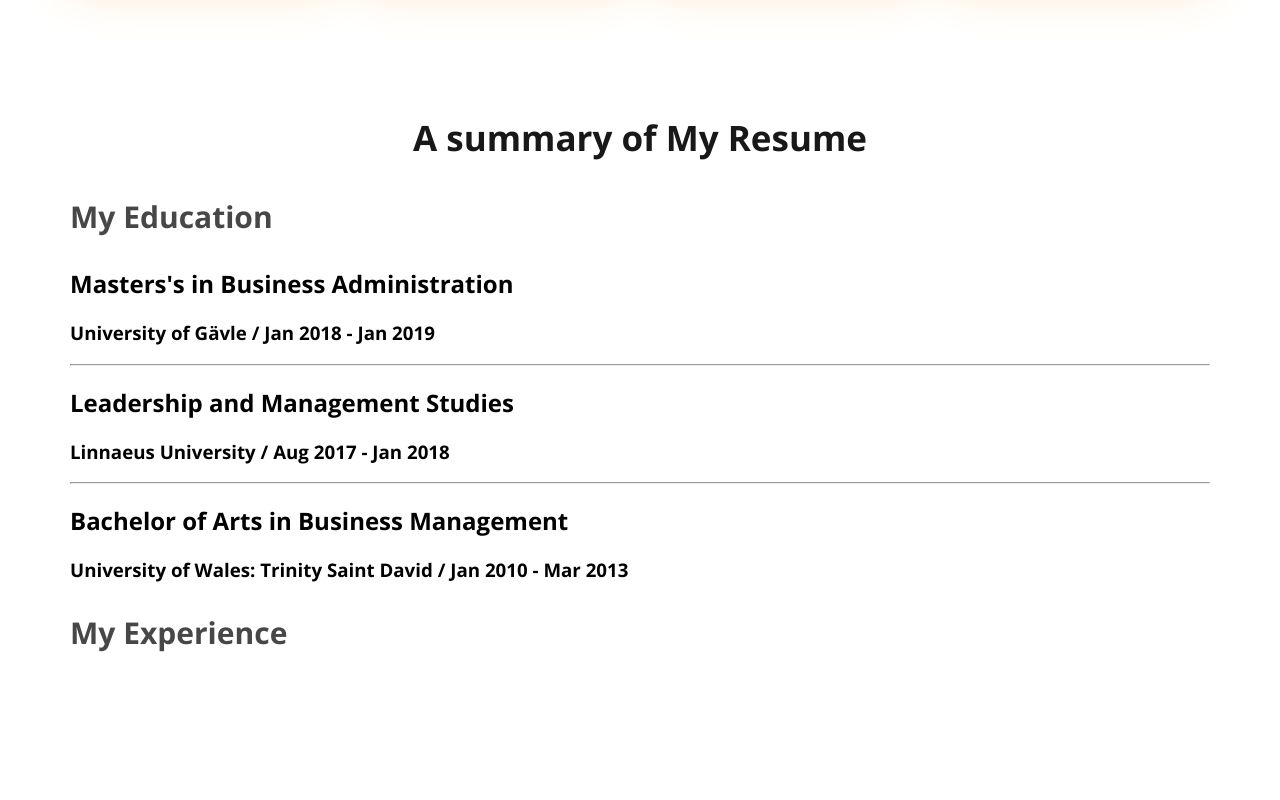
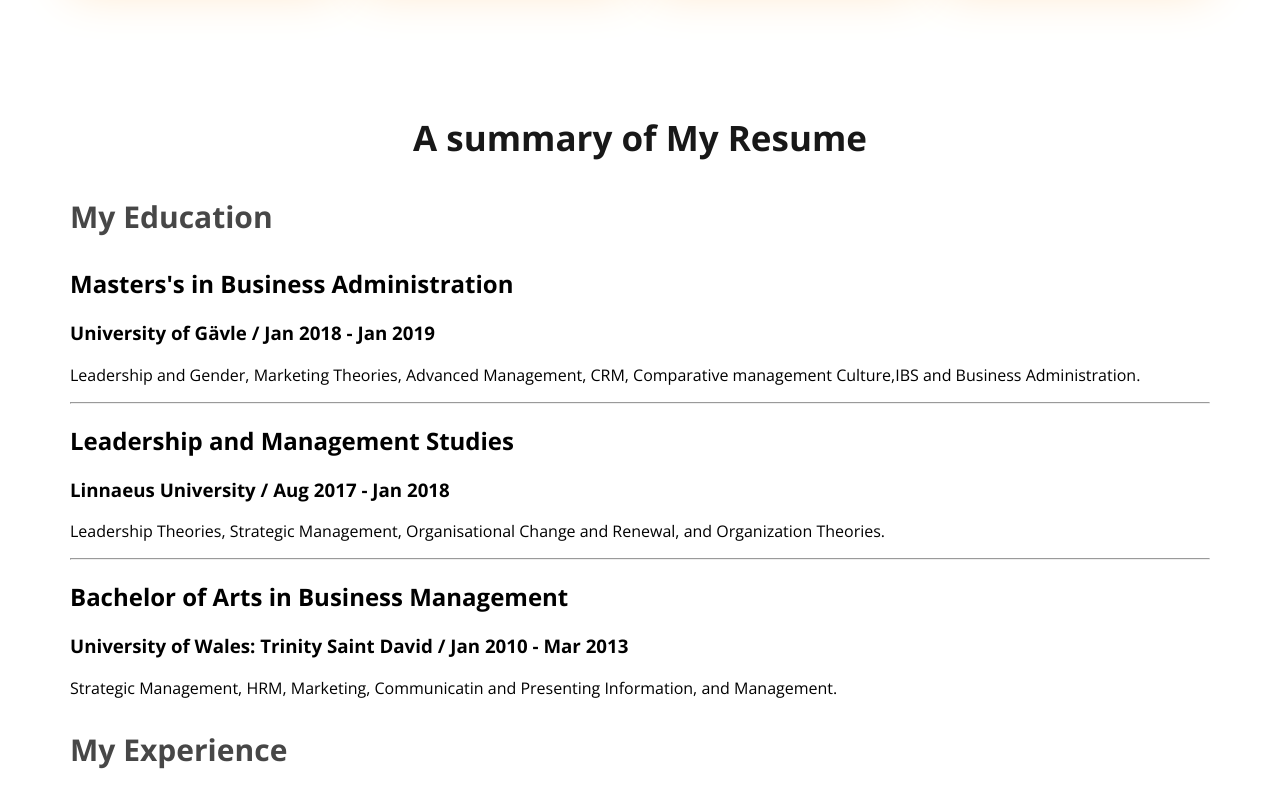
Before and after one commit to RabitaFarzana/web-portfolio, a plain HTML site: page index.html in a window 1280 px wide. Shown: the part 2374-3174 px from the top of the page. Before the commit the page ends 3057 px from the top, so only its background shows below. Drawn offline with nearby package versions, Linux system fonts and the light colour scheme.

Commit message:
added section

```diff
--- a/index.html
+++ b/index.html
@@ -102,19 +102,19 @@
                 <div class="resume-item">
                     <h2 class="resume-item-title">Masters's in Business Administration</h2>
                     <h3 class="resume-institute">University of Gävle / Jan 2018 - Jan 2019</h3>
-                    <p class="resume-item-description"></p>
+                    <p class="resume-item-description">Leadership and Gender, Marketing Theories, Advanced Management, CRM, Comparative management Culture,IBS and Business Administration.</p>
                 </div>
                 <hr>
                 <div class="resume-item">
                     <h2 class="resume-item-title">Leadership and Management Studies</h2>
                     <h3 class="resume-institute">Linnaeus University / Aug 2017 - Jan 2018</h3>
-                    <p class="resume-item-description"></p>
+                    <p class="resume-item-description">Leadership Theories, Strategic Management, Organisational Change and Renewal, and Organization Theories.</p>
                 </div>
                 <hr>
                 <div class="resume-item">
                     <h2 class="resume-item-title">Bachelor of Arts in Business Management</h2>
                     <h3 class="resume-institute">University of Wales: Trinity Saint David / Jan 2010 - Mar 2013</h3>
-                    <p class="resume-item-description"></p>
+                    <p class="resume-item-description">Strategic Management, HRM, Marketing, Communicatin and Presenting Information, and Management. </p>
                 </div>
             </div>
             <div class="resume-column">
```
